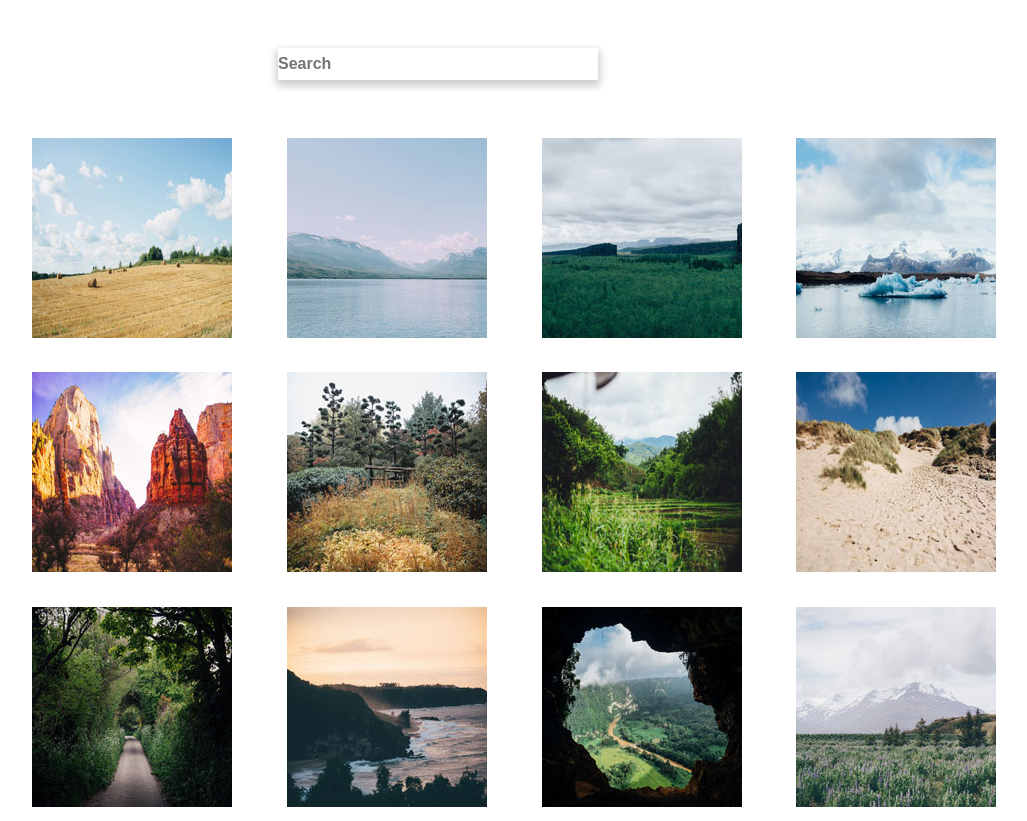
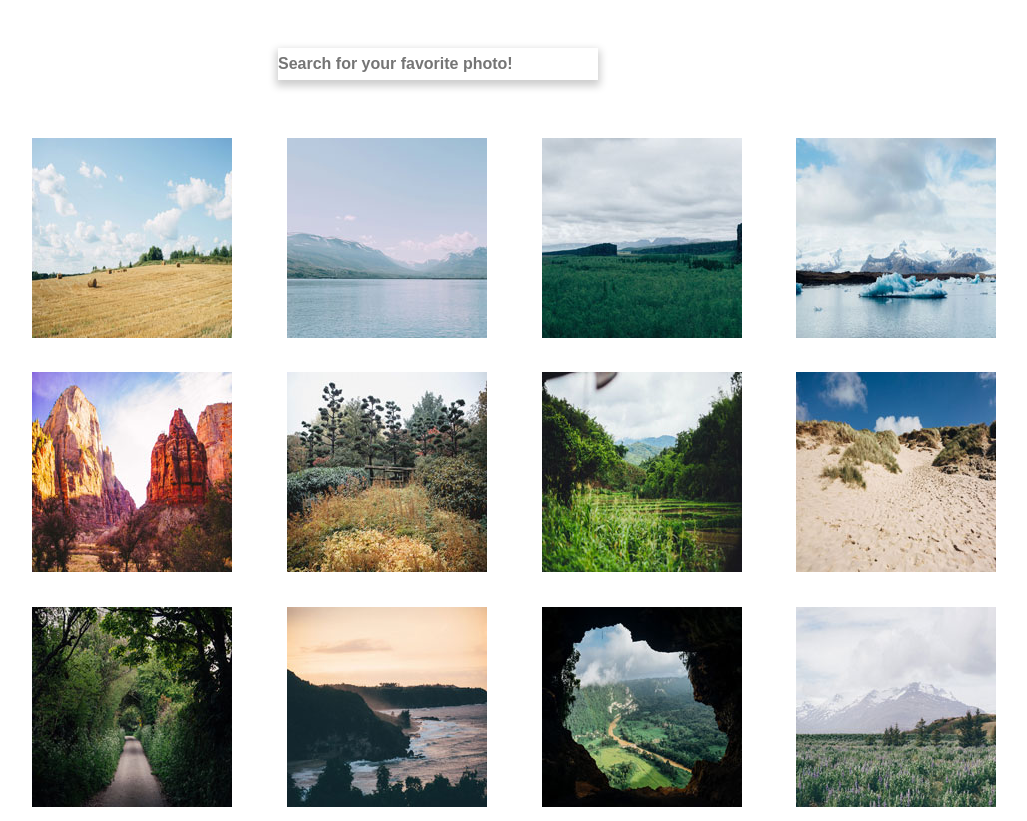
Before and after one commit to BillieBarnett/Treehouse-Techdegree-Project-5, a plain HTML site: page index.html in a window 1280 px wide. Shown: the whole page, without its empty margins (106-1133 px from the left). Drawn offline with Linux system fonts and the light colour scheme.

Commit message:
updated input placeholder text

```diff
--- a/index.html
+++ b/index.html
@@ -12,7 +12,7 @@
 
 <body>
 
-    <input id="search" name="search" placeholder="Search" type="text" data-list=".photos" data-toggle="hideseek" autocomplete="off">
+    <input id="search" name="search" placeholder="Search for your favorite photo!" type="text" data-list=".photos" data-toggle="hideseek" autocomplete="off">
 
     <ul class="grid">
 
```
